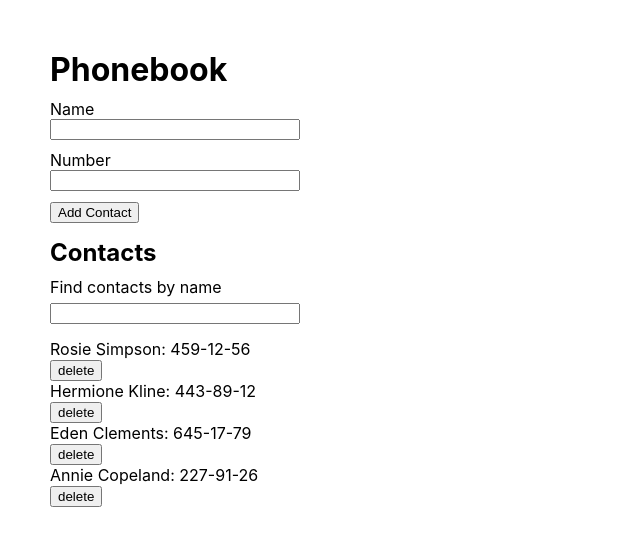
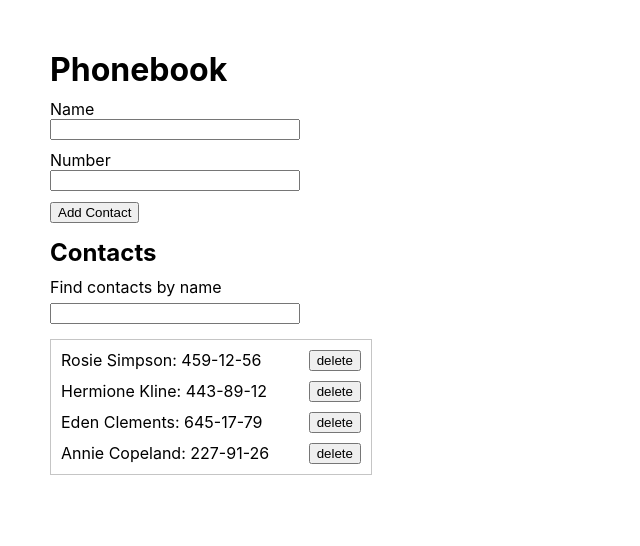
Before and after one commit to lordponchik/react-hw-02-phonebook_ts, a React (Create React App) app: page / in a window 1280 px wide. Shown: the top 546 px of the page, without its empty margins (0-640 px from the left). Built offline with nearby package versions, Linux system fonts and the light colour scheme.

Commit message:
add style for ContactList and ContactListItem

```diff
--- /dev/null
+++ b/src/components/ContactList/ContactList.module.css
@@ -0,0 +1,5 @@
+.contacts {
+  width: 300px;
+  padding: 10px;
+  border: 1px solid rgb(197, 197, 197);
+}
--- a/src/components/ContactList/ContactList.tsx
+++ b/src/components/ContactList/ContactList.tsx
@@ -1,5 +1,5 @@
 import IContact from '../../interfaces/Contact.interface';
-
+import style from './ContactList.module.css';
 import ContactListItem from '../ContactListItem/ContactListItem';
 
 interface IContacts {
@@ -9,7 +9,7 @@ interface IContacts {
 
 const ContactList = ({ contacts, deleteContact }: IContacts) => {
   return (
-    <ul>
+    <ul className={style.contacts}>
       {contacts.map(contact => {
         return <ContactListItem key={contact.id} contact={contact} deleteContact={deleteContact} />;
       })}
--- /dev/null
+++ b/src/components/ContactListItem/ContactListItem.module.css
@@ -0,0 +1,7 @@
+.contact {
+  display: flex;
+  justify-content: space-between;
+}
+.contact:not(:last-child) {
+  margin-bottom: 10px;
+}
--- a/src/components/ContactListItem/ContactListItem.tsx
+++ b/src/components/ContactListItem/ContactListItem.tsx
@@ -1,3 +1,4 @@
+import style from './ContactListItem.module.css';
 import IContact from '../../interfaces/Contact.interface';
 
 interface Props {
@@ -7,7 +8,7 @@ interface Props {
 
 const ContactListItem = ({ contact: { name, number, id }, deleteContact }: Props) => {
   return (
-    <li>
+    <li className={style.contact}>
       <p>
         {name}: {number}
       </p>
```
